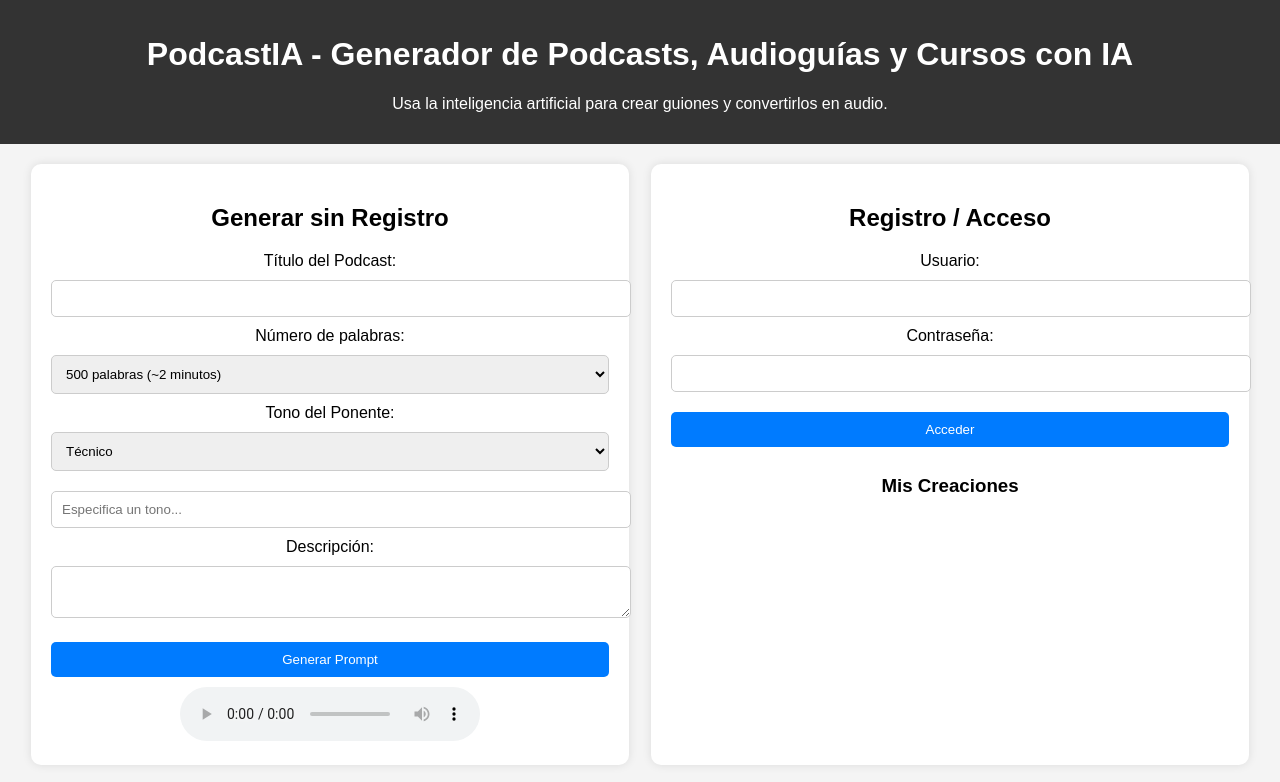
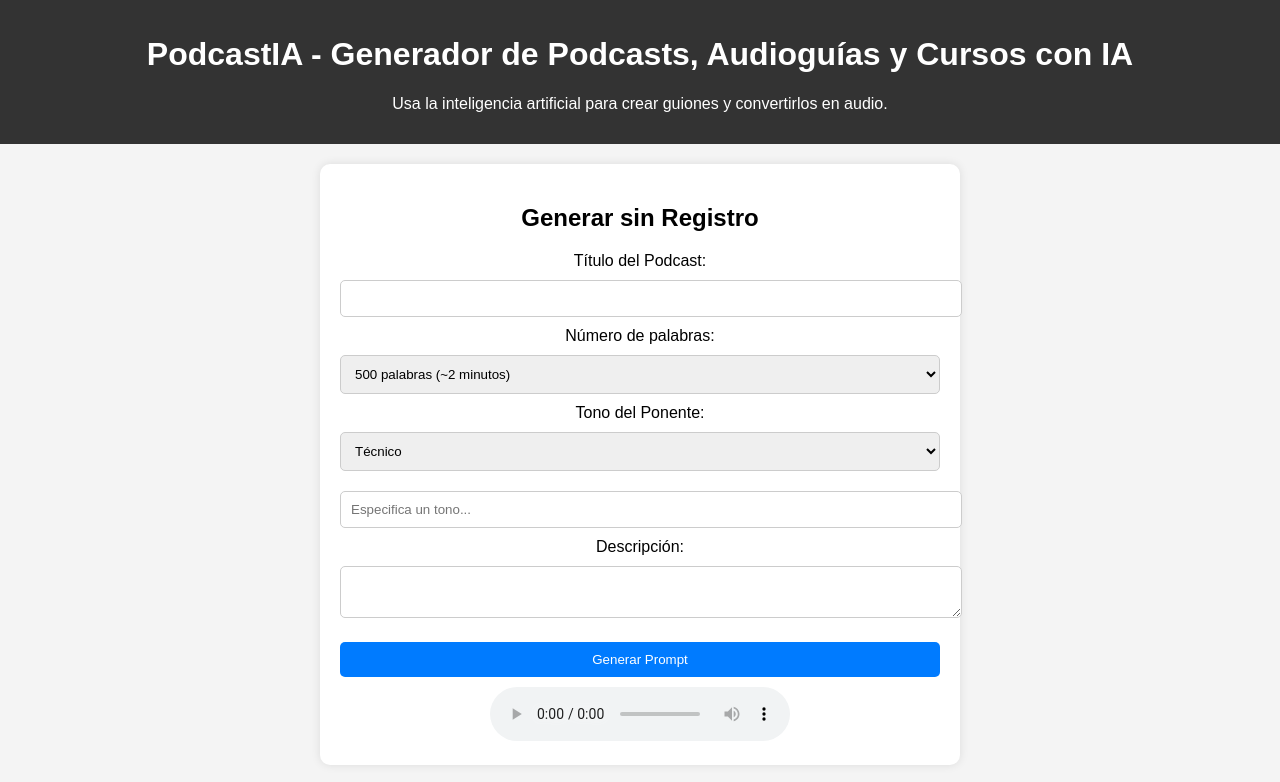
Before and after one commit to Koahla8/Podcastia, a website: page public/index.html in a window 1280 px wide. Shown: the top 782 px of the page. Drawn offline with Linux system fonts and the light colour scheme.

Commit message:
Update styles.css

```diff
--- a/public/styles.css
+++ b/public/styles.css
@@ -12,18 +12,23 @@ header {
     padding: 15px;
 }
 
+/* Se adapta el contenedor para que los elementos se apilen verticalmente */
 .container {
     display: flex;
-    justify-content: space-around;
+    flex-direction: column;
+    align-items: center;
     margin: 20px;
 }
 
-.left, .right {
+/* Ahora se usan las clases .left y .bottom para la disposición en columna */
+.left, .bottom {
     background: white;
     padding: 20px;
     border-radius: 10px;
     box-shadow: 0px 0px 10px rgba(0, 0, 0, 0.1);
-    width: 45%;
+    width: 100%;
+    max-width: 600px;
+    margin-bottom: 20px;
 }
 
 input, textarea, select, button {
```
